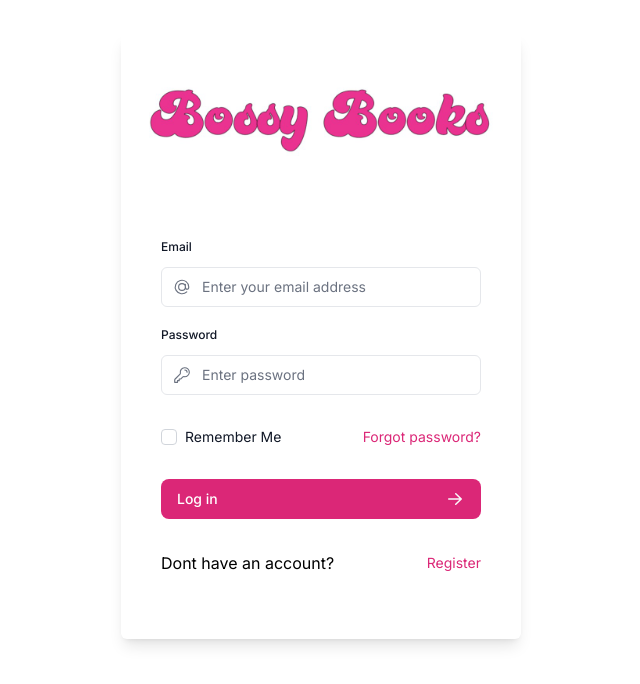
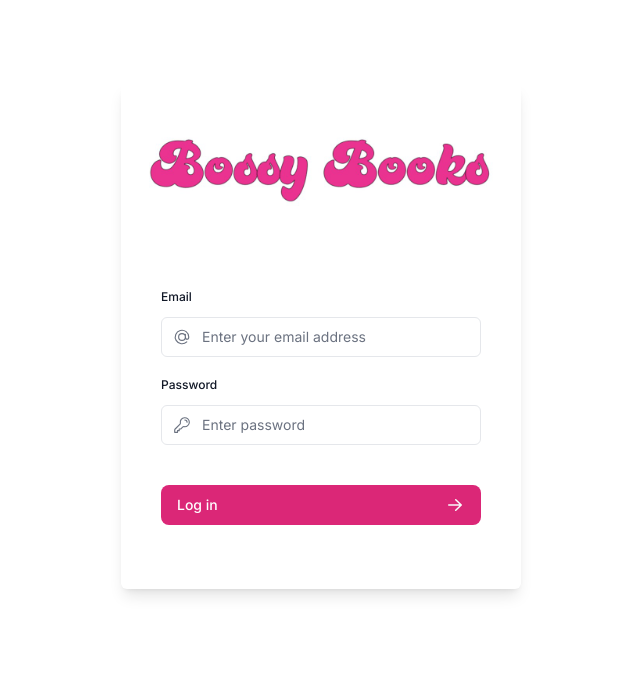
Before and after one commit to campbell-frost/bossybooks, a Next.js app: page /login in a window 1280 px wide. Shown: the top 684 px of the page, without its empty margins (319-959 px from the left). Built offline with nearby package versions, Linux system fonts and the light colour scheme; a web font is replaced by a local one.

Commit message:
Updated login page

```diff
--- a/app/login/page.tsx
+++ b/app/login/page.tsx
@@ -4,7 +4,7 @@ import LoginForm from '@/app/ui/login-form';
 
 export default function LoginPage() {
     return (
-        <main className="flex items-center justify-center md:h-screen">
+        <main className="flex items-center justify-center h-screen">
             <div className="relative mx-auto rounded-md flex w-full bg-white-50 shadow-lg max-w-[400px] flex-col space-y-2.5 p-4 md:-mt-32">
                 <div className="flex h-20 w-full items-end p-3 md:h-36">
                     <div className=" text-white ">
--- a/app/page.tsx
+++ b/app/page.tsx
@@ -16,11 +16,12 @@ export default function Page() {
   const randomAffirmation = getRandomAffirmation();
   return (
     <main className="flex min-h-screen flex-col p-6">
-      <div className="flex  shrink-0 items-end rounded-lg bg-pink-600 p-4 h-52 sm:h-45">
+      <div className="flex shrink-0 items-end rounded-lg bg-pink-600 p-4 h-52 sm:h-45">
         <img
           src="/BossyBookslogo4.png "
           alt="Bossy Books logo"
           style={{ minWidth: '100px' }}
+          className="sm:h-100"
         />
       </div>
       <div className="">
--- a/app/ui/login-form.tsx
+++ b/app/ui/login-form.tsx
@@ -1,6 +1,4 @@
 'use client'
-
-import { lusitana } from '@/app/ui/fonts';
 import {
   AtSymbolIcon,
   KeyIcon,
@@ -8,16 +6,14 @@ import {
 } from '@heroicons/react/24/outline';
 import { ArrowRightIcon } from '@heroicons/react/20/solid';
 import { Button } from './button';
-import Link from 'next/link';
 import { useFormState, useFormStatus } from 'react-dom';
 import { authenticate } from '@/app/lib/actions';
 
 export default function LoginForm() {
   const [errorMessage, dispatch] = useFormState(authenticate, undefined);
   return (
-    <form action={dispatch} className="space-y-3">
-      <div className="flex-1 px-6 pb-4 pt-4">
-
+    <form action={dispatch} className="mb-3">
+       <div className="px-6 pb-4 pt-4 sm:px-4 lg:px-6">
         <div className="w-full">
           <div>
             <label
@@ -58,37 +54,9 @@ export default function LoginForm() {
               <KeyIcon className="pointer-events-none absolute left-3 top-1/2 h-[18px] w-[18px] -translate-y-1/2 text-gray-500 peer-focus:text-gray-900" />
             </div>
           </div>
-          <div className="flex items-center justify-between my-8">
-            <label className="flex items-center">
-              <input
-                type="checkbox"
-                id="rememberMe"
-                name="rememberMe"
-                className="h-4 w-4 text-pink-600 focus:ring-pink-500 border-gray-300 rounded"
-              />
-              <span className="ml-2 block text-sm text-gray-900">Remember Me</span>
-            </label>
-            <div className="text-sm">
-              <a href="#" className=" text-pink-600 hover:underline">
-                Forgot password?
-              </a>
-            </div>
-          </div>
         </div>
-        <LoginButton />
-
-        <div className="flex items-center justify-between mt-8">
-          <div className="flex items-center">
-
-            <p>
-              Dont have an account?
-            </p>
-          </div>
-          <div className="text-sm">
-            <Link href="/register" className="text-pink-600 hover:underline">
-              Register
-            </Link>
-          </ div>
+        <div className="mt-10">
+          <LoginButton />
         </div>
         <div
           className="flex h-8 items-end space-x-1"
@@ -110,8 +78,8 @@ export default function LoginForm() {
 function LoginButton() {
   const { pending } = useFormStatus();
   return (
-      <Button className="mt-4 w-full" aria-disabled={pending}>
-        Log in <ArrowRightIcon className="ml-auto h-5 w-5 text-gray-50" />
-      </Button>
+    <Button className="mt-4 w-full" aria-disabled={pending}>
+      Log in <ArrowRightIcon className="ml-auto h-5 w-5 text-gray-50" />
+    </Button>
   );
 }
```
